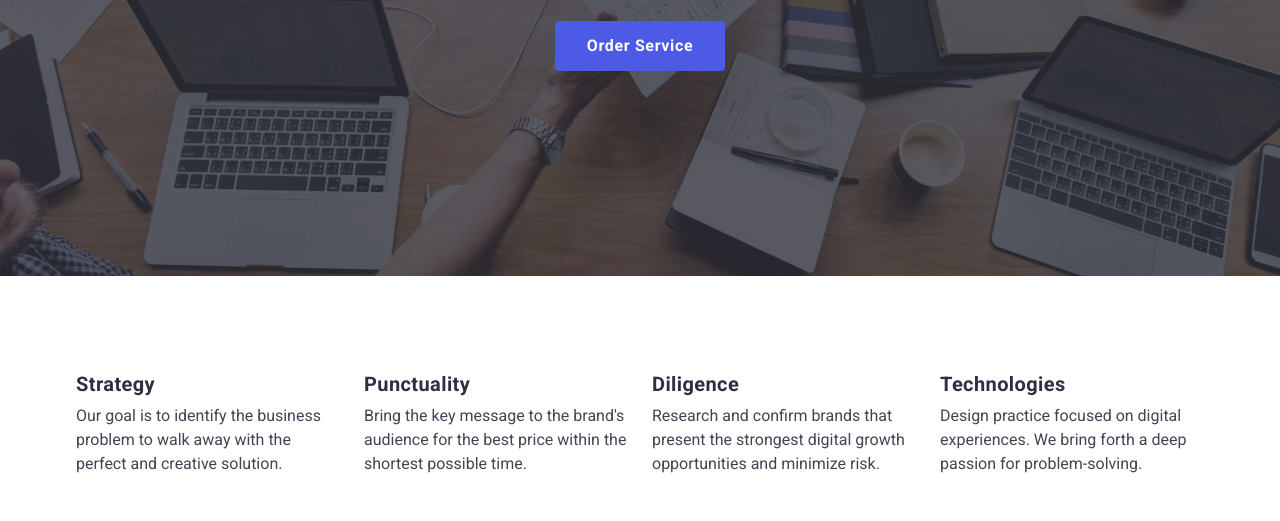
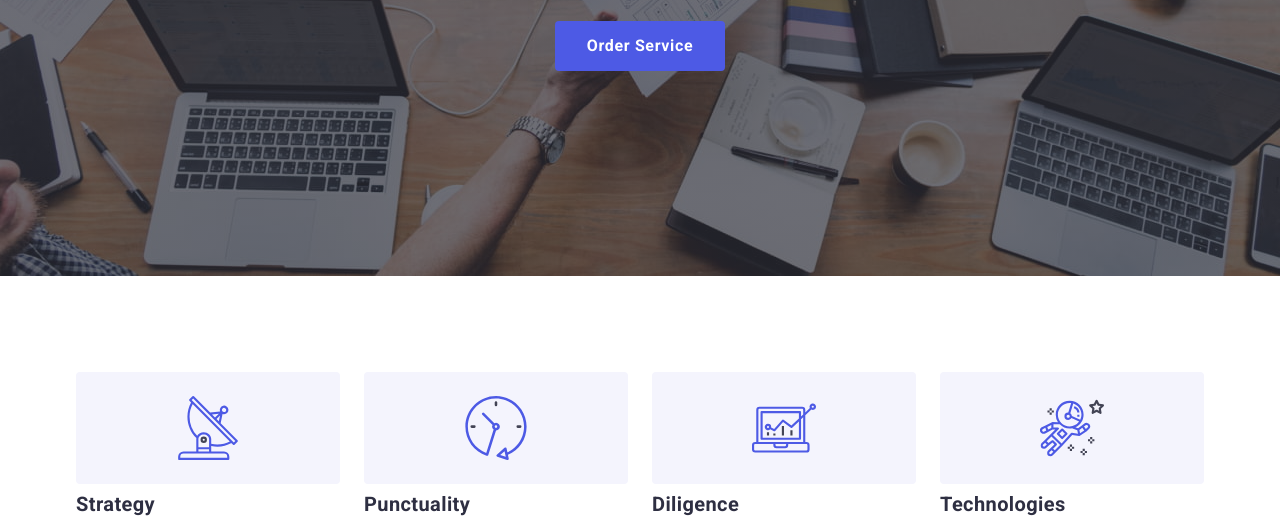
Before and after one commit to Elizaveta-Bodnaruk/goit-markup-hw-04, a plain HTML site: page index.html in a window 1280 px wide. Shown: the part 400-921 px from the top of the page. Drawn offline with nearby package versions, Linux system fonts and the light colour scheme.

Commit message:
Added svg icons to the text section

```diff
--- a/css/style.css
+++ b/css/style.css
@@ -377,6 +377,34 @@ color: var(--brand-color);
 /* ============= Hover and focus ============= */
 
 
+/* ============= SPRITE.SVG ============= */
+
+.text-icon {
+    width: 264px;
+    height: 112px;
+
+    padding-top: 24px;
+    padding-bottom: 24px;
+    margin-bottom: 8px;
+
+    text-align: center;
+
+    border-radius: 4px;
+    background-color: var(--color3);
+}
+
+.icon {
+
+    width: 64px;
+    height: 64px;
+    left: 100px;
+    top: 24px;
+
+}
+
+/* ============= SPRITE.SVG ============= */
+
+
 .main-pointer {
     padding-bottom: 192px;
 
@@ -423,8 +451,8 @@ color: var(--brand-color);
     margin-right: auto;
 
     background-image: linear-gradient(to right,
-    rgba(47, 48, 58, 0.8),
-    rgba(47, 48, 58, 0.8)),
+    rgba(47, 48, 58, 0.7),
+    rgba(47, 48, 58, 0.7)),
     url("../images4/hero.jpg");
 
     background-repeat: no-repeat;
--- a/index.html
+++ b/index.html
@@ -56,22 +56,42 @@
         <div class="container">
         <ul class="text-title">
             <li class="title-list">
+                <div class="text-icon">
+                <svg class="icon">
+                    <use href="./images4/sprite.svg#icon-antenna"></use>
+                </svg>
+                </div>
                 <h3 class="title">Strategy</h3>
                 <p class="title-p">Our goal is to identify the business
                     problem to walk away with the perfect and creative solution. </p>
             </li>
 
             <li class="title-list">
+                <div class="text-icon">
+                <svg class="icon">
+                    <use href="./images4/sprite.svg#icon-clock"></use>
+                </svg>
+                </div>
                 <h3 class="title">Punctuality</h3>
                 <p class="title-p">Bring the key message to the brand's audience for the best price within the shortest possible time.</p>
             </li>
 
             <li class="title-list">
+                <div class="text-icon">
+                <svg class="icon">
+                    <use href="./images4/sprite.svg#icon-diagram"></use>
+                </svg>
+                </div>
                 <h3 class="title">Diligence</h3>
                 <p class="title-p">Research and confirm brands that present the strongest digital growth opportunities and minimize risk.</p>
             </li>
 
             <li class="title-list">
+                <div class="text-icon">
+                <svg class="icon">
+                    <use href="./images4/sprite.svg#icon-astronaut"></use>
+                </svg>
+                </div>
                 <h3 class="title">Technologies</h3>
                 <p class="title-p">Design practice focused on digital experiences. We bring forth a deep passion for problem-solving.</p>
             </li>
```
Also changed, not shown: images4/sprite.svg (added), 2 other files.
